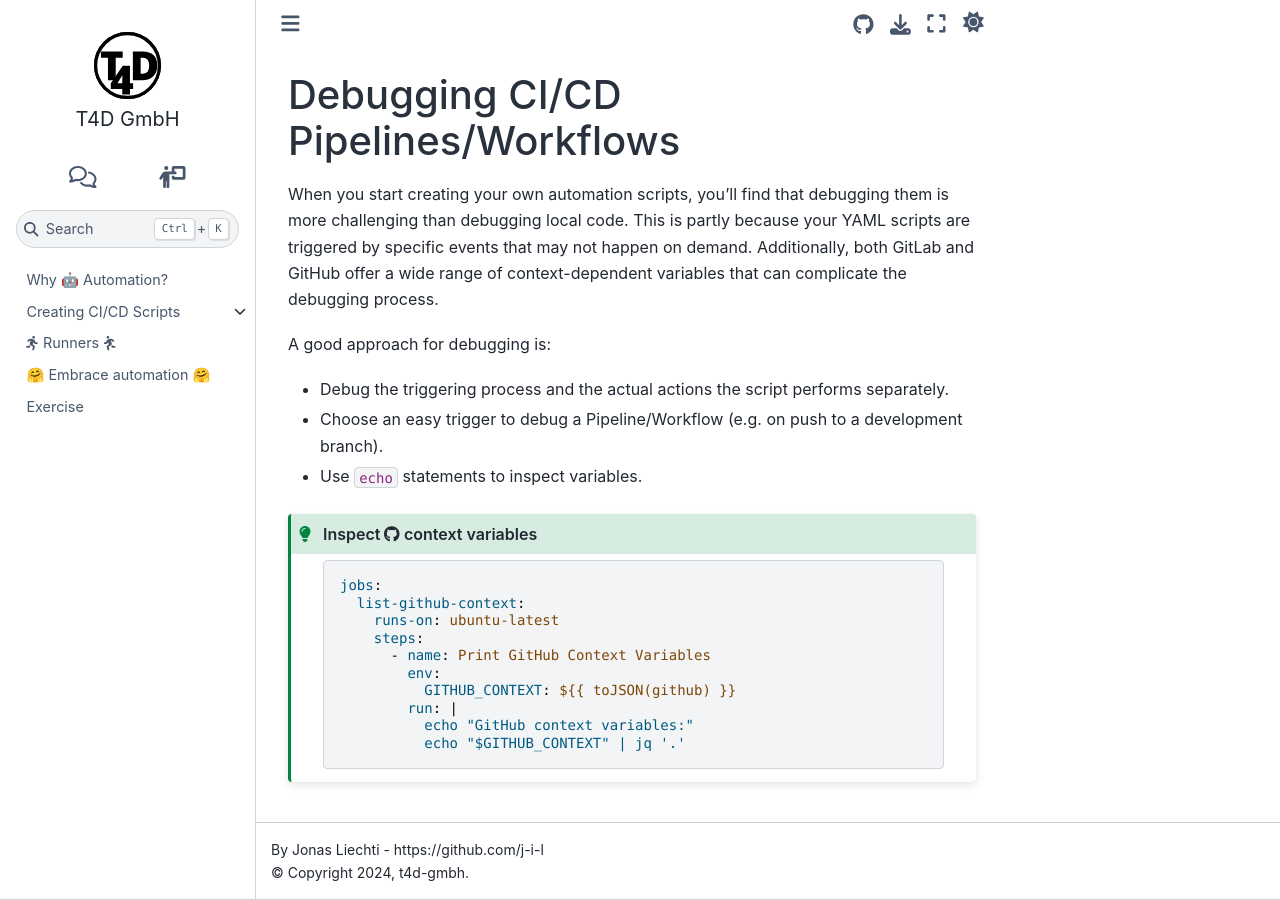
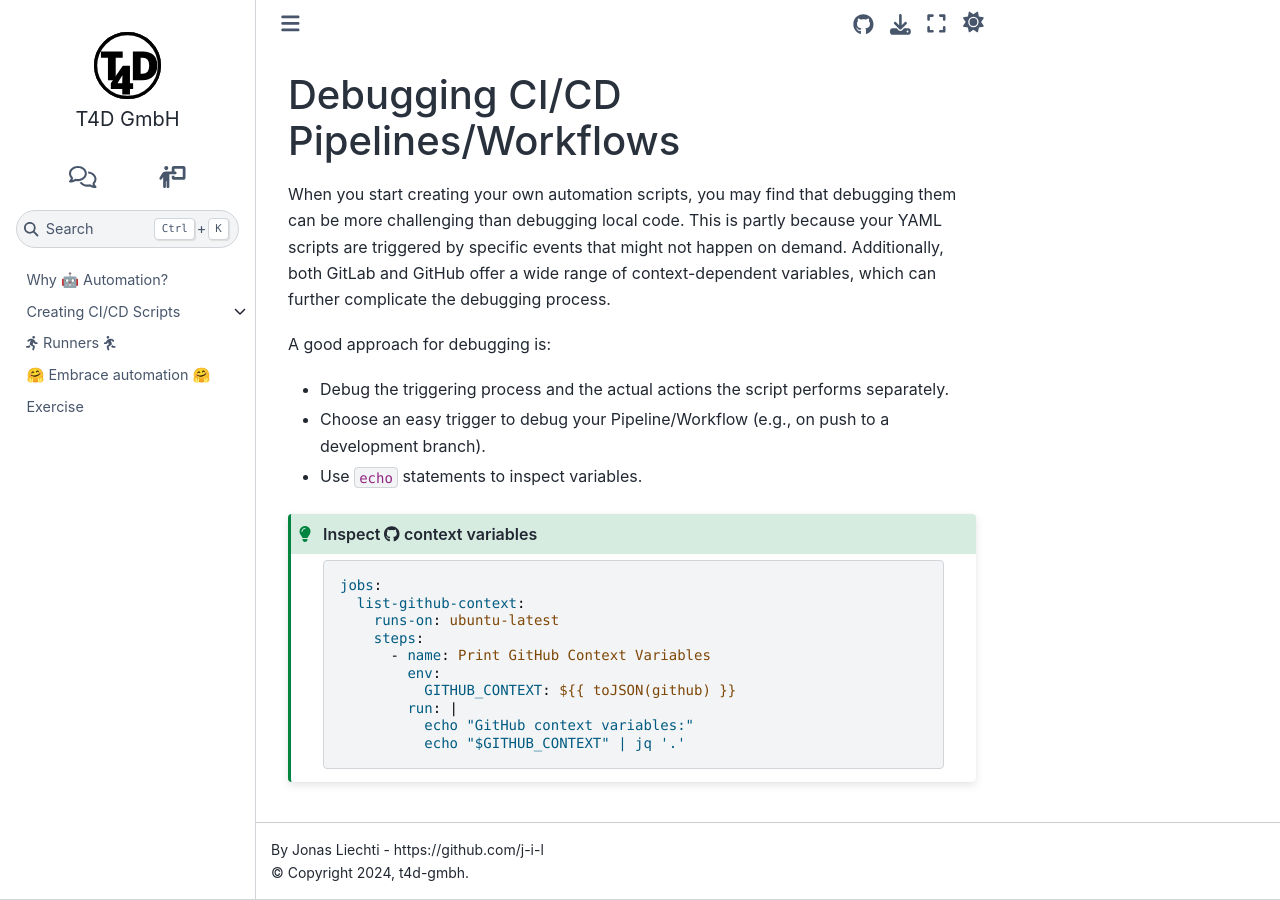
Before and after one commit to t4d-gmbh/ci-cd-workflows, a Sphinx documentation site: the page built from source/content/embrace_automation/considerations/debugging.md, in a window 1280 px wide. Built offline with Sphinx 7.4.7 and the Sphinx Book theme 1.1.4, drawn with Linux system fonts in a browser that asks for light colours; the version number could not be read and is left out.

Commit message:
Update debugging.md
Minor text revisions

```diff
--- a/source/content/embrace_automation/considerations/debugging.md
+++ b/source/content/embrace_automation/considerations/debugging.md
@@ -1,13 +1,13 @@
 ### Debugging CI/CD Pipelines/Workflows
 {% if page %}
-When you start creating your own automation scripts, you'll find that debugging them is more challenging than debugging local code.
-This is partly because your YAML scripts are triggered by specific events that may not happen on demand.
-Additionally, both GitLab and GitHub offer a wide range of context-dependent variables that can complicate the debugging process.
+When you start creating your own automation scripts, you may find that debugging them can be more challenging than debugging local code.
+This is partly because your YAML scripts are triggered by specific events that might not happen on demand.
+Additionally, both GitLab and GitHub offer a wide range of context-dependent variables, which can further complicate the debugging process.
 {% endif %}
 A good approach for debugging is:
 
 - Debug the triggering process and the actual actions the script performs separately.
-- Choose an easy trigger to debug a Pipeline/Workflow (e.g. on push to a development branch).
+- Choose an easy trigger to debug your Pipeline/Workflow (e.g., on push to a development branch).
 - Use `echo` statements to inspect variables.
 
 :::{admonition} Inspect <i class="fab fa-github"></i> context variables
```
